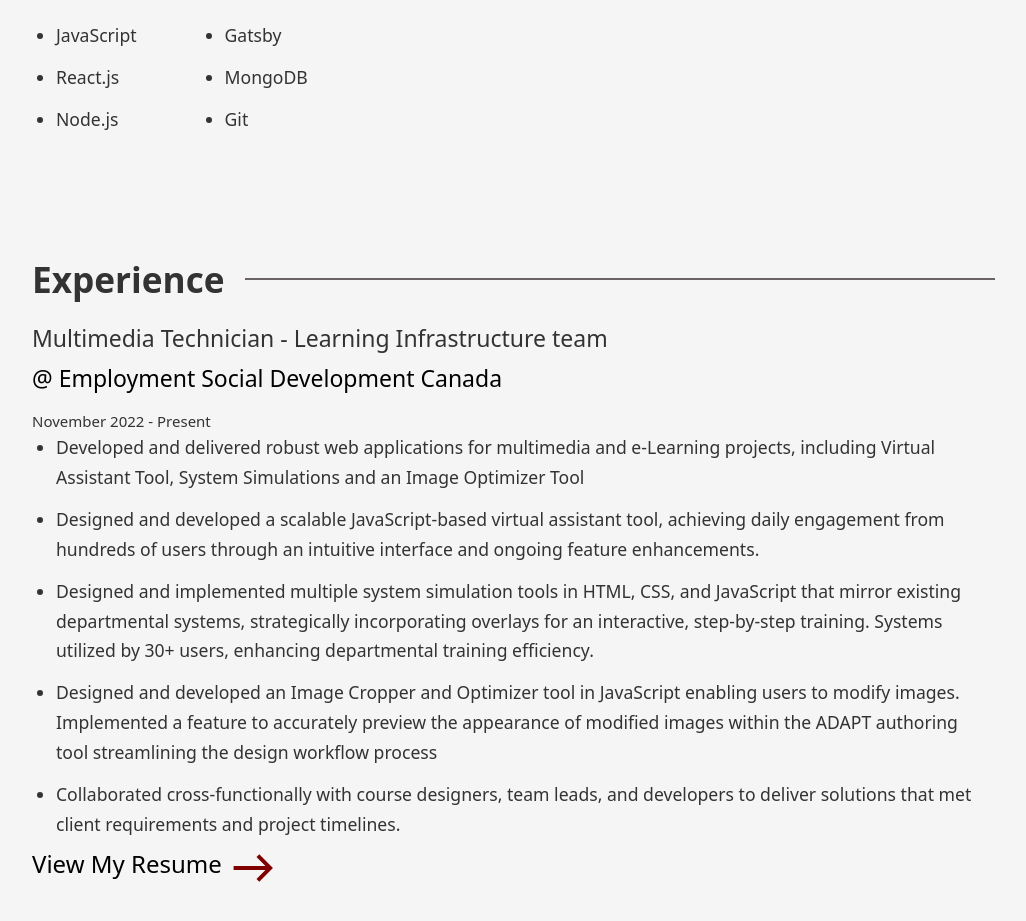
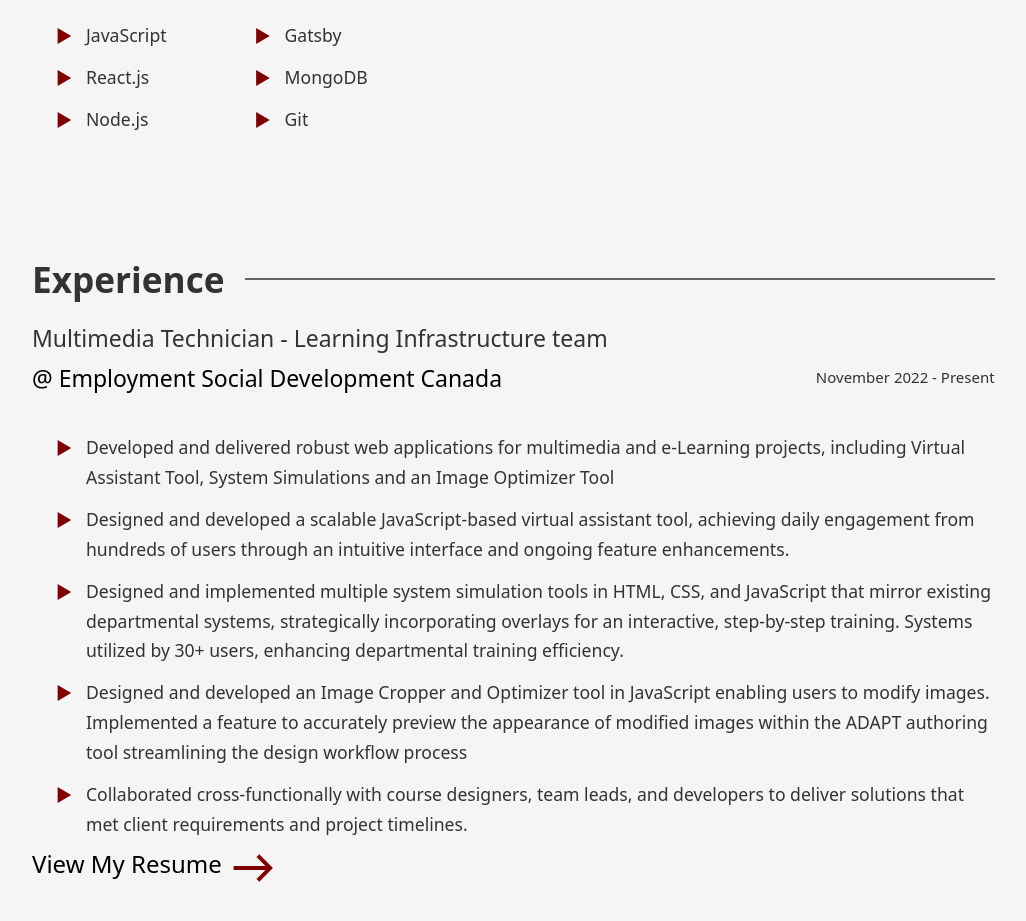
Before and after one commit to Ahmedamd/Portfolio, a Gatsby site: page / in a window 1280 px wide. Shown: the part 1515-2436 px from the top of the page, without its empty margins (140-1166 px from the left). Built offline with nearby package versions, Linux system fonts and the light colour scheme; Gatsby itself is replaced by a stand-in of ours.

Commit message:
edit list bullet point

```diff
--- a/src/components/Background.js
+++ b/src/components/Background.js
@@ -42,7 +42,7 @@
                      <p>Here are technologies that I have worked with recently:</p>
 
                      <p className="tech-stack" >
-                      <ul>
+                      <ul className="custom-bullet">
                           <li> JavaScript</li>
                           <li> React.js</li>
                           <li> Node.js</li>
@@ -50,7 +50,7 @@
 
                       </ul>
 
-                      <ul>
+                      <ul className="custom-bullet">
                           <li> Gatsby</li>
                           <li> MongoDB</li>
                           <li> Git</li>
@@ -68,7 +68,7 @@
 
                         < MyImageComponent/>
 
-                </div>
+              </div>
 
         </div>
 
--- a/src/components/WorkExp.js
+++ b/src/components/WorkExp.js
@@ -27,13 +27,13 @@
 
     <div className="work-title">
         <div className="title">Multimedia Technician - Learning Infrastructure team</div>
-        <div className="title"> <a id= "workLink " className="highlight_link "  href="https://www.linkedin.com/company/esdcedsc/posts/?feedView=all">@ Employment Social Development Canada</a></div>
-        <p className="date">November 2022 - Present</p>
+        <div className="title flex"> <a id= "workLink " className="highlight_link "  href="https://www.linkedin.com/company/esdcedsc/posts/?feedView=all">@ Employment Social Development Canada</a> <p className="date">November 2022 - Present</p></div>
+
     </div>
 
     <div className="points">
 
-        <ul>
+        <ul className="custom-bullet">
 
             <li className="point">
 
--- a/src/components/layout.css
+++ b/src/components/layout.css
@@ -226,6 +226,11 @@
   content: none;
 }
 
+
+.flex{
+  display: flex;
+  justify-content: space-between;
+}
 .about{
   padding: 120px 100px;
   height: 100vh;
@@ -366,8 +371,27 @@
   gap: 4rem;
 }
 
+
+ul.custom-bullet {
+  list-style: none;
+  padding-left: 0;
+}
+
+ul.custom-bullet li {
+  position: relative;
+  padding-left: 30px;
+}
+
+ul.custom-bullet li::before {
+  content: "▶";
+  position: absolute;
+  left: 0;
+  color: maroon;
+}
+
+
 .icon-projects {
-  display: inline-block;  /* Ensure the anchor is treated as a block for hover effects */
+  display: inline-block;
 }
 
 .btn {
```
